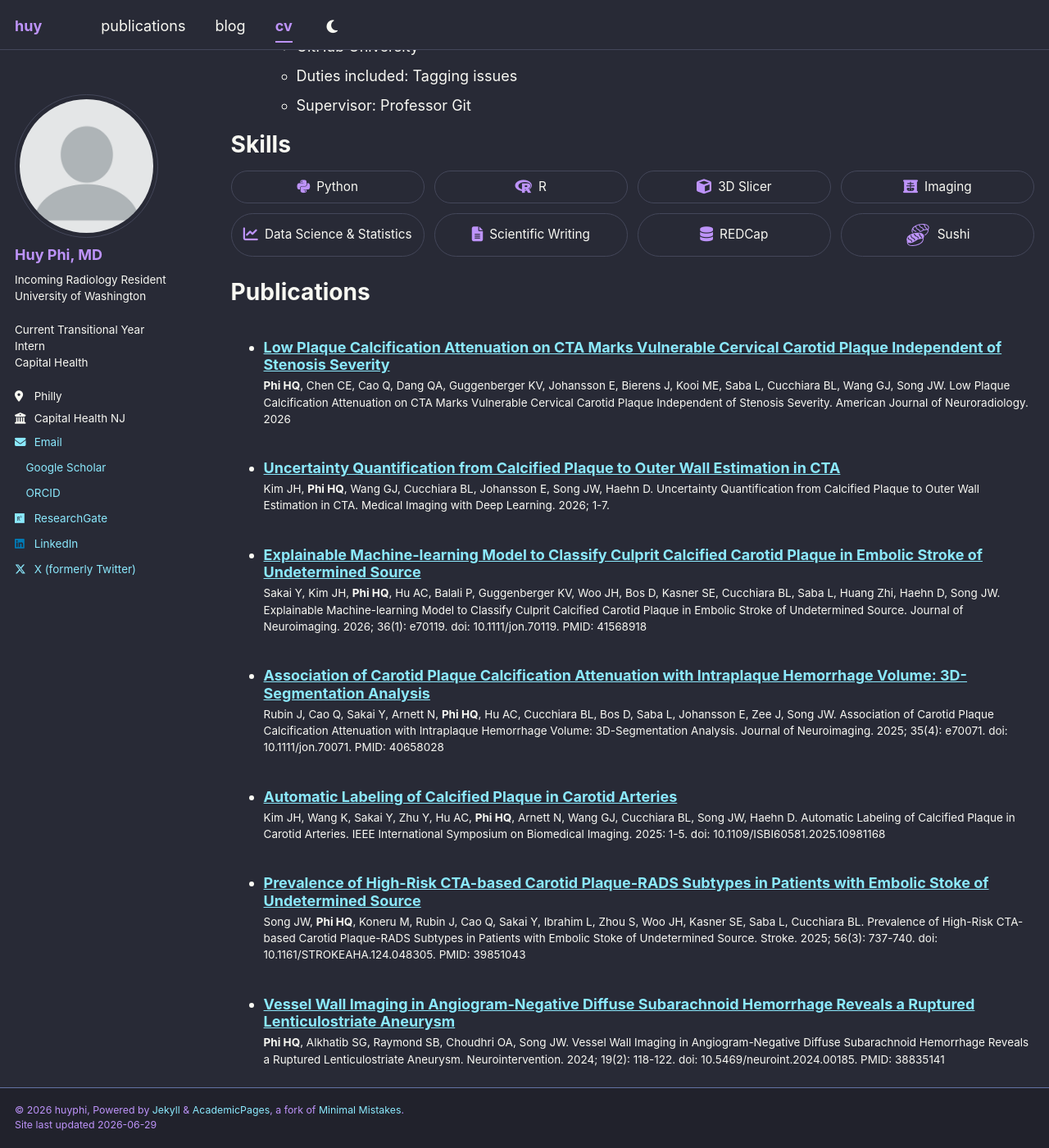
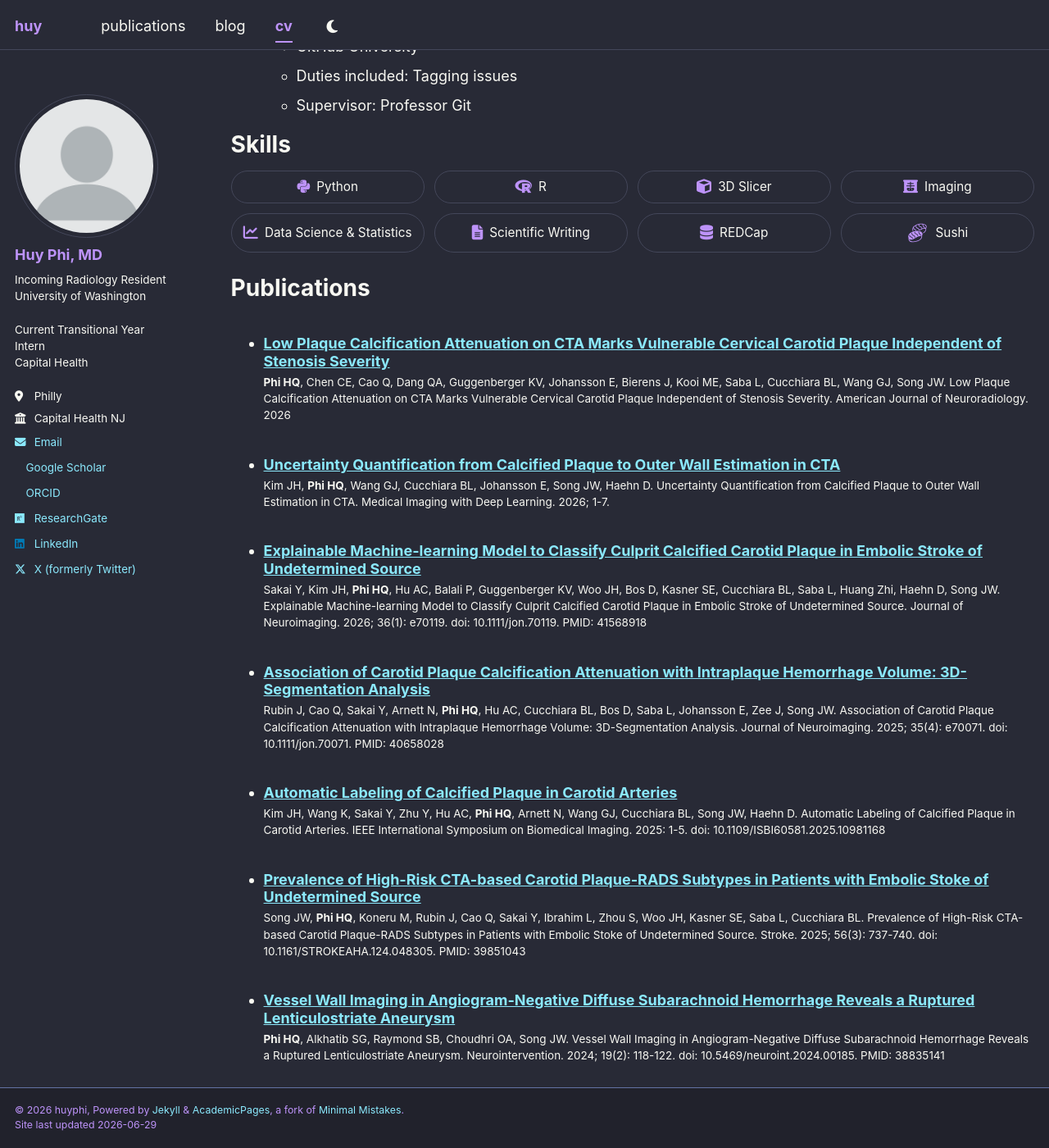
Before and after one commit to huyphi/huyphi.github.io, a Jekyll site: the page built from _pages/cv.md, in a window 1280 px wide and 1400 px high, scrolled down 845 px. Shown: the whole window at 82% size. Built offline with Jekyll 4.4.1, drawn with Linux system fonts in a browser that asks for light colours; a style sheet for code colours, icons or effects is not loaded.

Commit message:
Update main.scss

```diff
--- a/assets/css/main.scss
+++ b/assets/css/main.scss
@@ -393,8 +393,8 @@
    ========================================================================== */
 
 .skill-mask-icon {
-  width: 1.75rem;
-  height: 1.75rem;
+  width: 1.5rem;
+  height: 1.5rem;
   display: inline-block;
   flex-shrink: 0;
   background-color: var(--global-base-color);
```
